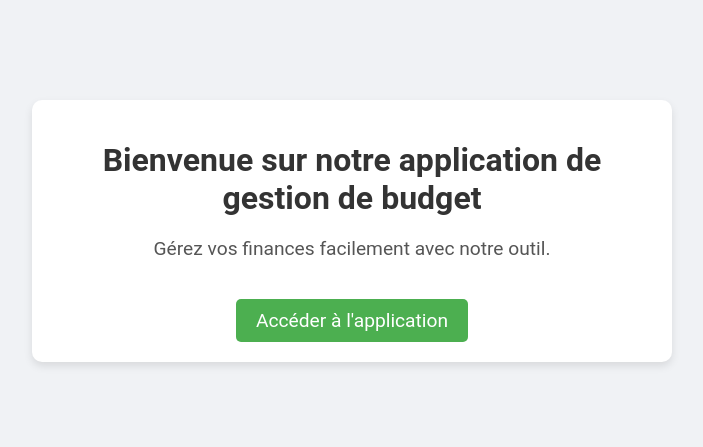
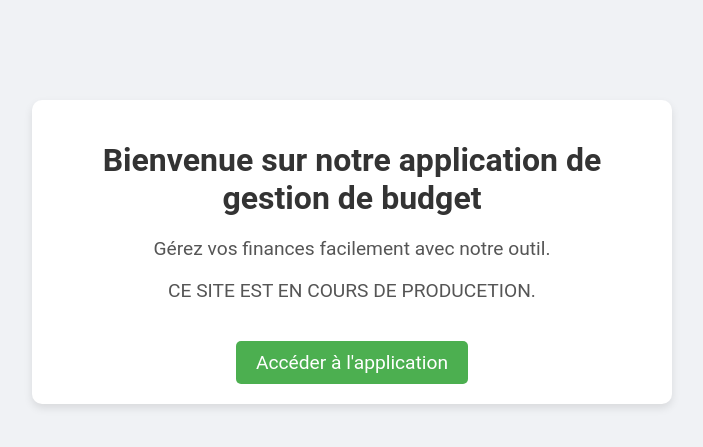
Before and after one commit to Moustapha-sow/gestion-budjet, a Flask app: page / in a window 1280 px wide. Shown: the top 447 px of the page, without its empty margins (288-991 px from the left). Run offline with Flask 3, Linux system fonts and the light colour scheme.

Commit message:
Update accueil.html

```diff
--- a/app/templates/accueil.html
+++ b/app/templates/accueil.html
@@ -10,6 +10,7 @@
     <div class="container">
         <h1>Bienvenue sur notre application de gestion de budget</h1>
         <p>Gérez vos finances facilement avec notre outil.</p>
+         <p>CE SITE EST EN COURS DE PRODUCETION. </p>
         <a href="{{ url_for('dashboard') }}" class="btn">Accéder à l'application</a>
     </div>
 </body>
```
